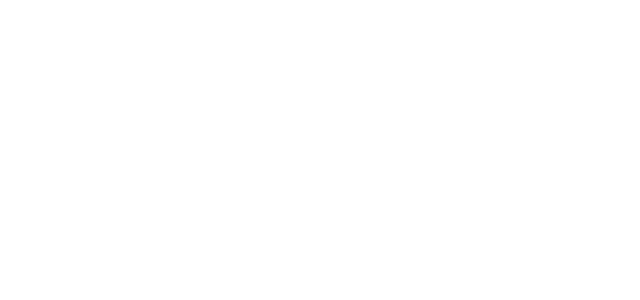
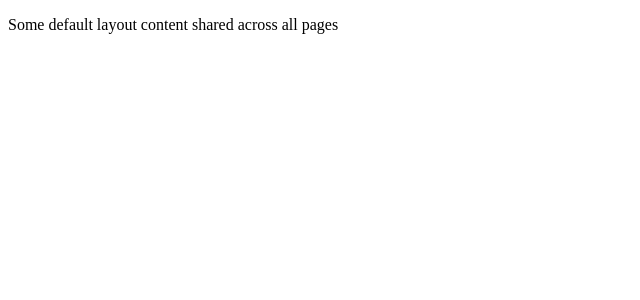
Before and after one commit to br-jack/brishack2024, a Nuxt app: page /emergency-info in a window 1280 px wide. Shown: the top 300 px of the page, without its empty margins (0-640 px from the left). Built offline with nearby package versions, Linux system fonts and the light colour scheme.

Commit message:
created folder

```diff
--- /dev/null
+++ b/layouts/default.vue
@@ -0,0 +1,6 @@
+<template>
+    <div>
+      <p>Some default layout content shared across all pages</p>
+      <slot />
+    </div>
+  </template>
--- /dev/null
+++ b/pages/emergency-info.vue
@@ -0,0 +1,4 @@
+<template>
+    <div>
+    </div>
+</template>
```
